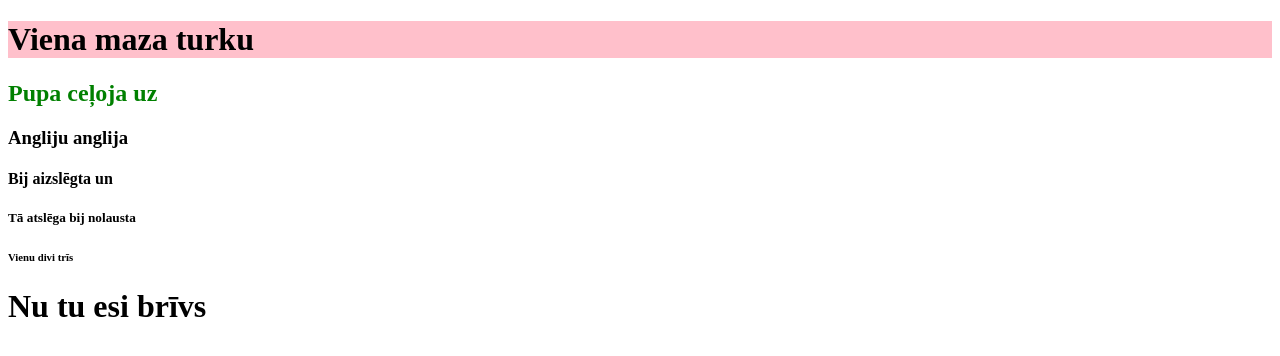
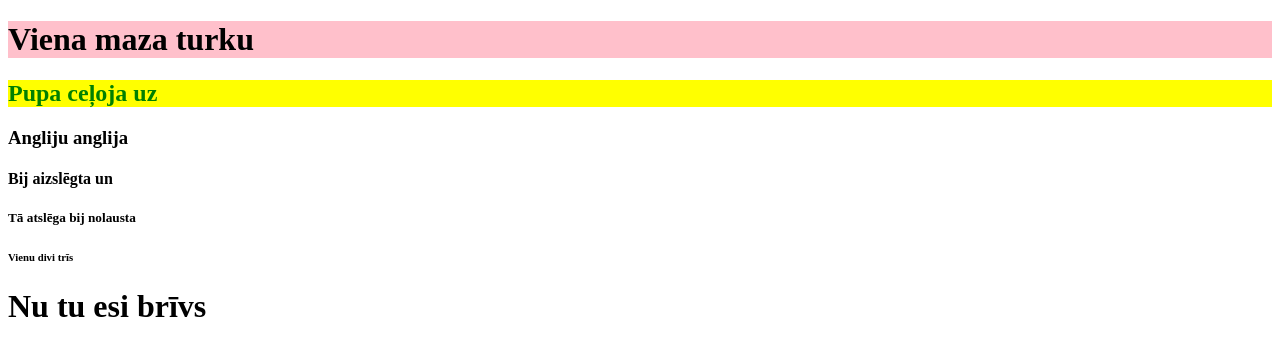
Before and after one commit to janisdatorium/w2bpage_style, a plain HTML site: page index.html in a window 1280 px wide. Drawn offline with Linux system fonts and the light colour scheme.

Commit message:
Update index.html

```diff
--- a/index.html
+++ b/index.html
@@ -7,7 +7,7 @@
 <body>
 
 <h1 style="background-color:pink;">Viena maza turku</h1>
-<h2 style="color:green;">Pupa ceļoja uz</h2>
+<h2 style="color:green;background-color:yellow;">Pupa ceļoja uz</h2>
 <h3>Angliju anglija</h3>
 <h4>Bij aizslēgta un</h4>
 <h5>Tā atslēga bij nolausta</h5>
```
